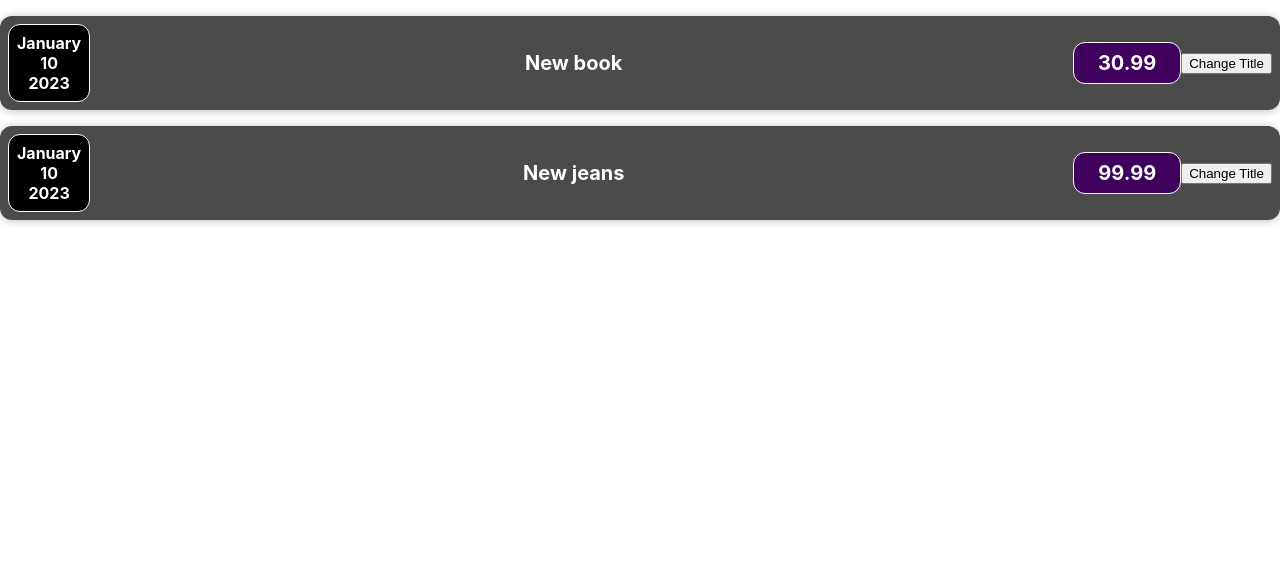
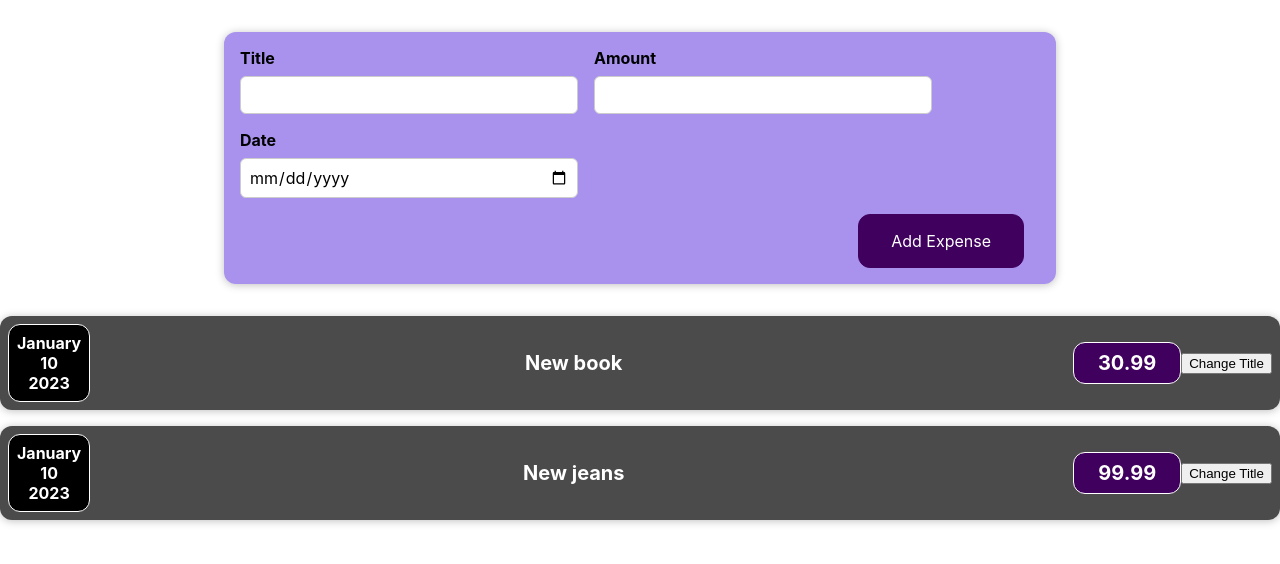
Before and after one commit to KarlMarkusVahe/expenses, a React (Create React App) app: page / in a window 1280 px wide. Shown: the top 564 px of the page. Built offline with nearby package versions, Linux system fonts and the light colour scheme.

Commit message:
Vormitöötlus Reactis

```diff
--- a/src/App.js
+++ b/src/App.js
@@ -1,7 +1,8 @@
 import logo from './logo.svg';
 import './App.css';
 
-import ExpenseItem from "./components/ExpenseItem";
+import ExpenseItem from "./components/Expenses/ExpenseItem";
+import NewExpense from "./components/NewExpense/NewExpense";
 
 function App() {
     const expenses = [
@@ -16,8 +17,15 @@ function App() {
             price: 99.99
         }
     ]
+
+    const addExpenseHandler = (expense) => {
+        console.log('In App.js')
+        console.log(expense)
+    }
+
   return (
     <div className="App">
+        <NewExpense onAddExpense={addExpenseHandler}></NewExpense>
       <ExpenseItem expenseData={expenses[0]}></ExpenseItem>
         <ExpenseItem expenseData={expenses[1]}></ExpenseItem>
     </div>
--- /dev/null
+++ b/src/components/Expenses/ExpenseItem.css
@@ -0,0 +1,67 @@
+.expense-item {
+    display: flex;
+    justify-content: space-between;
+    align-items: center;
+    box-shadow: 0 2px 8px rgba(0, 0, 0, 0.25);
+    padding: 0.5rem;
+    margin: 1rem 0;
+    border-radius: 12px;
+    background-color: #4b4b4b;
+    color: white;
+}
+
+.expense-item__date {
+    font-size: 1rem;
+    font-weight: bold;
+    color: white;
+    background-color: #000000;
+    border: 1px solid white;
+    padding: 0.5rem;
+    border-radius: 12px;
+}
+
+.expense-item__description {
+    display: flex;
+    flex-direction: column;
+    gap: 1rem;
+    align-items: flex-end;
+    flex-flow: column-reverse;
+    justify-content: flex-start;
+    flex: 1;
+}
+
+.expense-item h2 {
+    color: #3a3a3a;
+    font-size: 1rem;
+    flex: 1;
+    margin: 0 1rem;
+    color: white;
+}
+
+.expense-item__price {
+    font-size: 1rem;
+    font-weight: bold;
+    color: white;
+    background-color: #40005d;
+    border: 1px solid white;
+    padding: 0.5rem;
+    border-radius: 12px;
+}
+
+@media (min-width: 580px) {
+    .expense-item__description {
+        flex-direction: row;
+        align-items: center;
+        justify-content: flex-start;
+        flex: 1;
+    }
+
+    .expense-item__description h2 {
+        font-size: 1.25rem;
+    }
+
+    .expense-item__price {
+        font-size: 1.25rem;
+        padding: 0.5rem 1.5rem;
+    }
+}
--- /dev/null
+++ b/src/components/Expenses/ExpenseItem.js
@@ -0,0 +1,26 @@
+import './ExpenseItem.css'
+import ExpenseDate from "../Expenses/expenseDate";
+import Card from "../UI/Card";
+import {useState} from "react";
+
+const ExpenseItem = (props) => {
+    const [title, setTitle] = useState(props.expenseData.title)
+
+    const clickHandler = () => {
+        setTitle('updated!')
+        console.log(title)
+    }
+
+    return (
+        <Card className="expense-item">
+            <div className="expense-item__date"><ExpenseDate date={props.expenseData.date}></ExpenseDate></div>
+            <div className="expense-item__description">
+                <h2>{props.expenseData.title}</h2>
+                <div className="expense-item__price">{props.expenseData.price}</div>
+            </div>
+            <button onClick={clickHandler}>Change Title</button>
+        </Card>
+    )
+}
+
+export default ExpenseItem
--- /dev/null
+++ b/src/components/Expenses/expenseDate.js
@@ -0,0 +1,15 @@
+function ExpenseDate(props) {
+    const day = props.date.toLocaleString('en-US', {day: '2-digit'})
+    const month = props.date.toLocaleString('en-US', {month: 'long'})
+    const year = props.date.getFullYear()
+
+    return (
+        <div>
+            <div>{month}</div>
+            <div>{day}</div>
+            <div>{year}</div>
+        </div>
+    )
+}
+
+export default ExpenseDate
--- /dev/null
+++ b/src/components/NewExpense/ExpenseForm.css
@@ -0,0 +1,26 @@
+.new-expense__controls {
+    display: flex;
+    flex-wrap: wrap;
+    gap: 1rem;
+    margin-bottom: 1rem;
+    text-align: left;
+}
+
+.new-expense__control label {
+    font-weight: bold;
+    margin-bottom: 0.5rem;
+    display: block;
+}
+
+.new-expense__control input {
+    font: inherit;
+    padding: 0.5rem;
+    border-radius: 6px;
+    border: 1px solid #ccc;
+    width: 20rem;
+    max-width: 100%;
+}
+
+.new-expense__actions {
+    text-align: right;
+}
--- /dev/null
+++ b/src/components/NewExpense/ExpenseForm.js
@@ -0,0 +1,66 @@
+import React, { useState } from "react";
+import "./ExpenseForm.css"
+
+const ExpenseForm = (props) => {
+    const [enteredTitle, setEnteredTitle] = useState('')
+    const [enteredAmount, setEnteredAmount] = useState('')
+    const [enteredDate, setEnteredDate] = useState('')
+
+    /* const [userInput, setUserInput] = useState({
+        enteredTitle: '',
+        enteredAmount: '',
+        enteredDate: ''
+    })
+    console.log(userInput) */
+
+    const titleChangeHandler = (event) => {
+        setEnteredTitle(event.target.value)
+    }
+
+    const amountChangeHandler = (event) => {
+        setEnteredAmount(event.target.value)
+    }
+
+    const dateChangeHandler = (event) => {
+        setEnteredDate(event.target.value)
+    }
+
+    const submitHandler = (event) => {
+        event.preventDefault()
+        const expenseData = {
+            title: enteredTitle,
+            amount: enteredAmount,
+            date: new Date(enteredDate)
+        }
+        props.onSaveExpenseData(expenseData)
+        setEnteredTitle('')
+        setEnteredAmount('')
+        setEnteredDate('')
+    }
+
+    return (
+        <form onSubmit={submitHandler}>
+            <div className="new-expense__controls">
+              <div className="new-expense__control">
+                <label>Title</label>
+                <input type="text"
+                onChange={titleChangeHandler} value={enteredTitle} />
+              </div>
+              <div className="new-expense__control">
+                <label>Amount</label>
+                <input type="number" min="0.01" step="0.01"
+                onChange={amountChangeHandler} value={enteredAmount} />
+              </div>
+              <div className="new-expense__control">
+                <label>Date</label>
+                <input type="date" min="2023-01-18" max="2025-12-31"
+                onChange={dateChangeHandler} value={enteredDate} />
+              </div>
+            </div>
+            <div className="new-expense__actions">
+                <button type="submit">Add Expense</button>
+            </div>
+        </form>
+    )
+}
+export default ExpenseForm
--- /dev/null
+++ b/src/components/NewExpense/NewExpense.css
@@ -0,0 +1,38 @@
+.new-expense {
+    background-color: #a892ee;
+    padding: 1rem;
+    margin: 2rem auto;
+    width: 50rem;
+    max-width: 95%;
+    border-radius: 12px;
+    text-align: center;
+    box-shadow: 0 1px 8px rgba(0, 0, 0, 0.25);
+}
+
+.new-expense button {
+    font: inherit;
+    cursor: pointer;
+    padding: 1rem 2rem;
+    border: 1px solid #40005d;
+    background-color: #40005d;
+    color: white;
+    border-radius: 12px;
+    margin-right: 1rem;
+}
+
+.new-expense button:hover,
+.new-expense button:active {
+    background-color: #510674;
+    border-color: #510674;
+}
+
+.new-expense button.alternative {
+    color: #220131;
+    border-color: transparent;
+    background-color: transparent;
+}
+
+.new-expense button.alternative:hover,
+.new-expense button.alternative:active {
+    background-color: #ddb3f8;
+}
--- /dev/null
+++ b/src/components/NewExpense/NewExpense.js
@@ -0,0 +1,21 @@
+import React from "react";
+import ExpenseForm from "./ExpenseForm";
+import "./NewExpense.css"
+
+const NewExpense = (props) => {
+    const saveExpenseDataHandler = (enteredExpenseData) => {
+        const expenseData = {
+            ...enteredExpenseData,
+            id: Math.random().toString()
+        }
+        props.onAddExpense(expenseData)
+    }
+
+    return (
+        <div className="new-expense">
+            <ExpenseForm onSaveExpenseData={saveExpenseDataHandler}></ExpenseForm>
+        </div>
+    )
+}
+
+export default NewExpense
--- /dev/null
+++ b/src/components/UI/Card.css
@@ -0,0 +1,4 @@
+.card {
+    border-radius: 12px;
+    box-shadow: 0 1px 9px rgba(0, 0, 0, 0.25);
+}
--- /dev/null
+++ b/src/components/UI/Card.js
@@ -0,0 +1,10 @@
+import './Card.css'
+
+function Card(props){
+    const classes = 'card ' + props.className
+    return (
+        <div className={classes}>{props.children}</div>
+    )
+}
+
+export default Card
```
Also changed, not shown: src/components/Expenses/expenses.css (added, +9 -0 lines), src/components/Expenses/expenses.js (added, +15 -0 lines).
